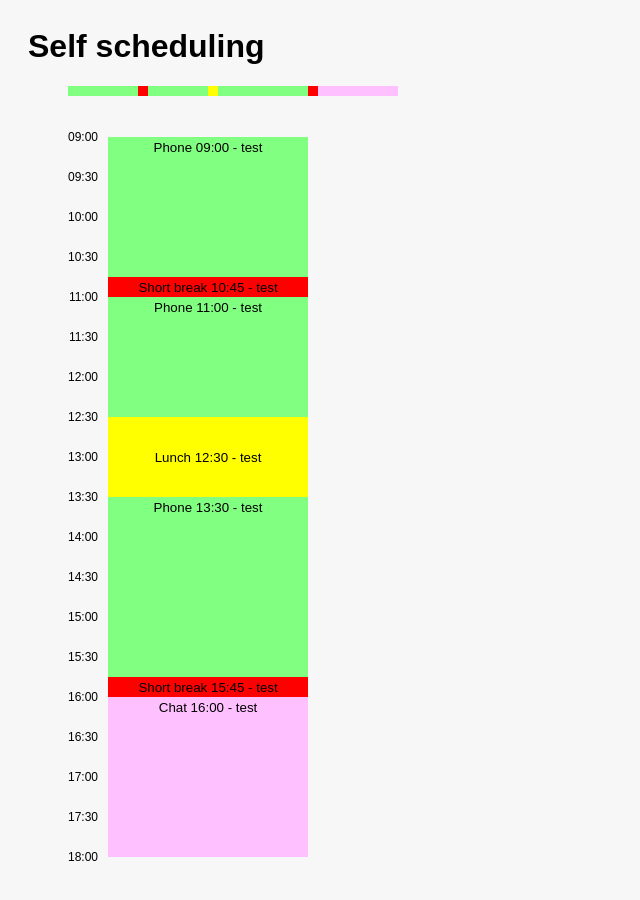
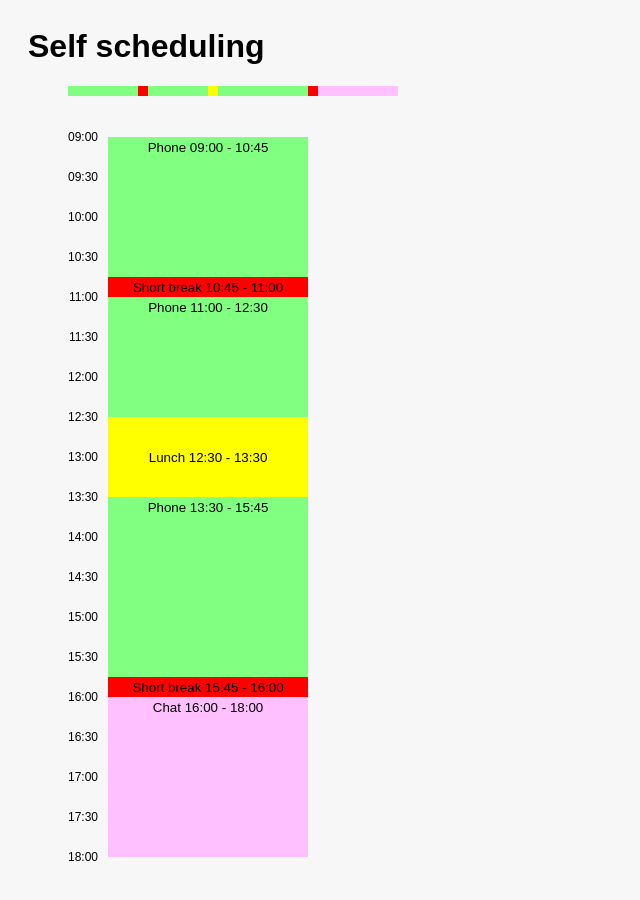
Before and after one commit to nixuwixu/angular-dnd-niw, an Angular app: page / in a window 1280 px wide. Shown: the top 900 px of the page, without its empty margins (0-640 px from the left). Built offline with nearby package versions, Linux system fonts and the light colour scheme.

Commit message:
coherent Activity end time

```diff
--- a/src/app/app.component.ts
+++ b/src/app/app.component.ts
@@ -214,9 +214,16 @@ export class AppComponent implements OnInit{
 
   getActivityTime(index){
     if(index == 0 || this.activitys[index].title != this.activitys[index-1].title){
-      let endTime = "test";
+      let endTime = 'test';
+      console.log('index' + index);
       for(var n = index; n < this.activitys.length; n++){
-        console.log('endtime' + this.activitys[n].endtime);
+        if(this.activitys[n].title != this.activitys[index].title){
+          console.log('endtime' + this.activitys[n].endtime);
+          endTime = this.activitys[n-1].endtime;
+          break
+        } else {
+          endTime = this.activitys[this.activitys.length-1].endtime;
+        }
       }
 
       return this.activitys[index].title + ' '
```
